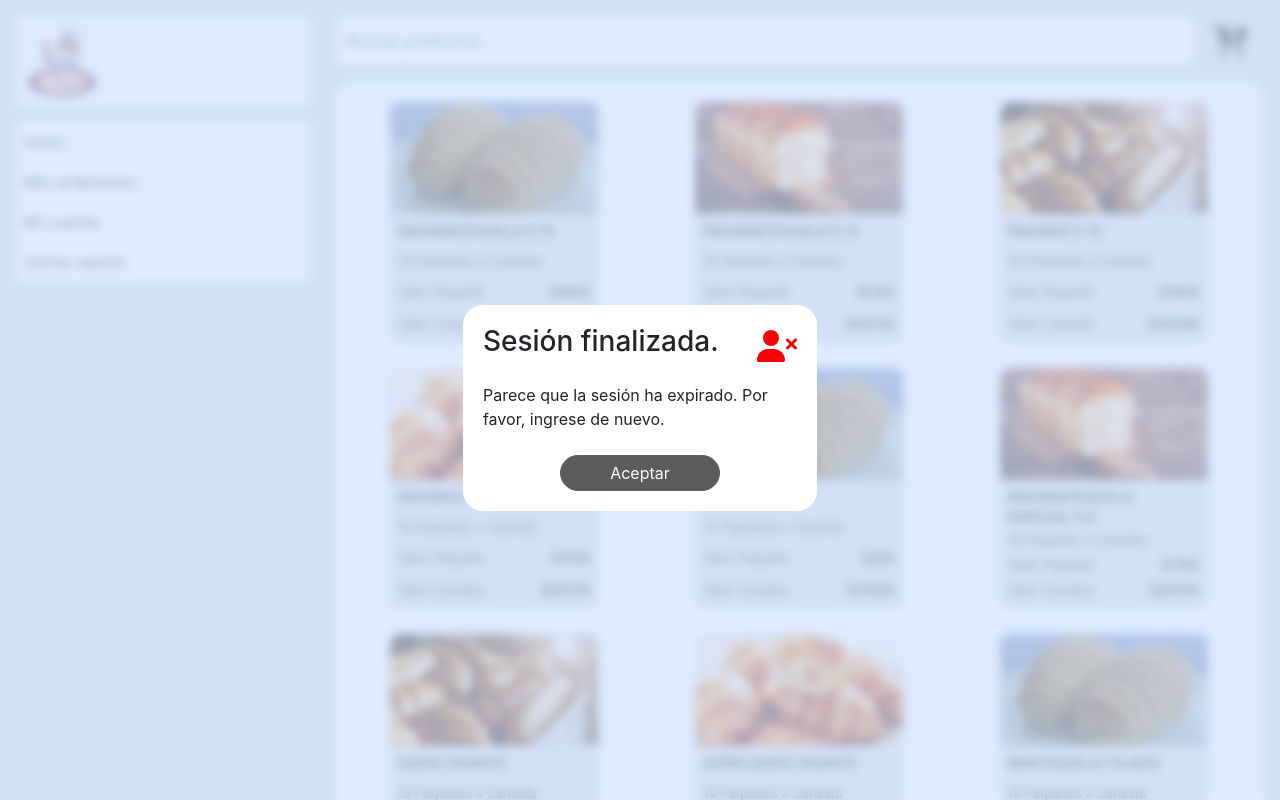
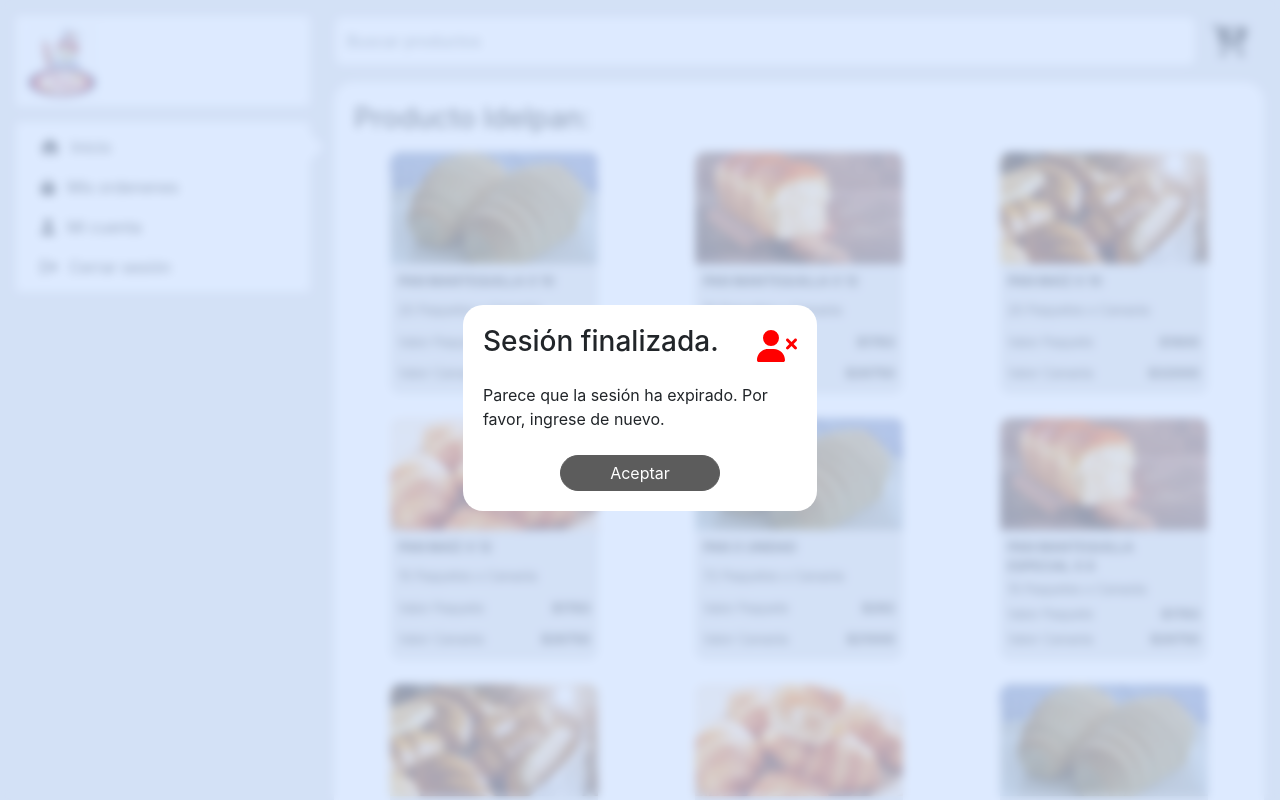
Before and after one commit to dgranados571/dgc-idelpan-app, a React (Create React App) app: page /privateZone in a window 1280 px wide. Shown: the top 800 px of the page. Built offline with nearby package versions, Linux system fonts and the light colour scheme.

Commit message:
Incorpora Menu latera y responsive menu lateral

```diff
--- a/src/componentes/dashboard.tsx
+++ b/src/componentes/dashboard.tsx
@@ -1,11 +1,11 @@
 import React, { useEffect, useState } from 'react'
 import logo from '../img/idelpanlogo.jpg'
 import { FontAwesomeIcon } from '@fortawesome/react-fontawesome'
-import { faCartArrowDown, faFileText, faBars } from '@fortawesome/free-solid-svg-icons'
+import { faCartArrowDown, faBars, faHome, faUser, faSignOut, faShoppingBag } from '@fortawesome/free-solid-svg-icons'
 import { useNavigate } from 'react-router-dom'
 import CrearOrden from './crearOrden'
 import GestionOrdenes from './gestionOrdenes'
-import { TransaccionProps } from '../interfaces/IAuthServices'
+import { MenuLateral, TransaccionProps } from '../interfaces/IAuthServices'
 import ModalMensaje from '../modalMensaje/modalMensaje'
 import productosUtil from '../util/productosUtil'
 
@@ -22,11 +22,34 @@ const Dashboard: React.FC<TransaccionProps> = ({ setCargando }) => {
 
     const [redirect, setRedirect] = useState('');
 
+    const [openMenu, setOpenMenu] = useState(true);
+
     const [infoMenuUsuario, setInfoMenuUsuario] = useState({
         usuario: '',
         nombre_completo: '',
         id_procesamiento: ''
     })
+
+    const [menuLateral, setmenuLateral] = useState<MenuLateral[]>([
+        {
+            nombreItem: 'Inicio',
+            className: 'div-item-menu active',
+            iconMenu: faHome,
+            controlVista: ''
+        },
+        {
+            nombreItem: 'Mis ordenenes',
+            className: 'div-item-menu',
+            iconMenu: faShoppingBag,
+            controlVista: 'VISTA_GESTION_ORDENES'
+        },
+        {
+            nombreItem: 'Mi cuenta',
+            className: 'div-item-menu',
+            iconMenu: faUser,
+            controlVista: 'VISTA_MI_CUENTA'
+        }
+    ])
 
     useEffect(() => {
         setCargando(true);
@@ -44,54 +67,6 @@ const Dashboard: React.FC<TransaccionProps> = ({ setCargando }) => {
             ejecutaModalMensaje('Auth-010');
         }
     }, [])
-
-    const validateRedirect = () => {
-        switch (redirect) {
-            case 'VISTA_CREAR_ORDEN':
-                return (
-                    <>
-                        <CrearOrden setRedirect={setRedirect} setCargando={setCargando} />
-                    </>
-                )
-            case 'VISTA_GESTION_ORDENES':
-                return (
-                    <>
-                        <GestionOrdenes setRedirect={setRedirect} setCargando={setCargando} />
-                    </>
-                )
-            default:
-                return (
-                    <>
-                        <div className="row">
-                            <div className="col-12 col-sm-12 col-md-12 col-lg-6" >
-                                <div className='div-dasboard-style-form'>
-                                    <div className='div-dasboard-icon'>
-                                        <FontAwesomeIcon icon={faCartArrowDown} className='dasboard-icon' />
-                                    </div>
-                                </div>
-                                <div className='div-dasboard-actions'>
-                                    <div className='div-buttom-registra mt-0'>
-                                        <button className='btn btn-link a-dasboard-link' onClick={() => setRedirect('VISTA_CREAR_ORDEN')} >Crear orden de pedido</button>
-                                    </div>
-                                </div>
-                            </div>
-                            <div className="col-12 col-sm-12 col-md-12 col-lg-6" >
-                                <div className='div-dasboard-style-form'>
-                                    <div className='div-dasboard-icon'>
-                                        <FontAwesomeIcon icon={faFileText} className='dasboard-icon' />
-                                    </div>
-                                </div>
-                                <div className='div-dasboard-actions'>
-                                    <div className='div-buttom-registra mt-0'>
-                                        <button className='btn btn-link a-dasboard-link' onClick={() => setRedirect('VISTA_GESTION_ORDENES')} >Ver mis ordenes de pedido</button>
-                                    </div>
-                                </div>
-                            </div>
-                        </div>
-                    </>
-                )
-        }
-    }
 
     const cerrarSesion = () => {
         sessionStorage.clear();
@@ -115,52 +90,42 @@ const Dashboard: React.FC<TransaccionProps> = ({ setCargando }) => {
         });
     }
 
-    return (
-        <div className='div-container'>
-            <div className="row">
-                <div className="col-12 col-sm-12 col-md-12 col-lg-3" >
-                    <div className='div-menu-lateral'>
-                        <div className='div-dashboard-container-logo'>
-                            <div className='div-dashboard-logo'>
-                                <img src={logo} alt='idelpan-logo' className='img-logo-idelpan'></img>
-                            </div>
-                        </div>
-                        <div className='div-dashboard-info-padre'>
-                            <div className='div-dashboard-info'>
-                                <p className='m-0'>{infoMenuUsuario.id_procesamiento} </p>
-                            </div>
-                            <div className='div-dashboard-info'>
-                                <p className='m-0'>{infoMenuUsuario.usuario} </p>
-                            </div>
-                            <div className='div-dashboard-info'>
-                                <p className='m-0'>{infoMenuUsuario.nombre_completo} </p>
-                            </div>
-                        </div>
-                    </div>
-                    <div className='div-menu-lateral mt-3 p-0'>
-                        <div className='div-dashboard-info-padre'>
-                            <div className='div-item-menu p-2'>
-                                <p className='m-0'>Inicio </p>
-                            </div>
-                            <div className='div-item-menu p-2'>
-                                <p className='m-0'>Mis ordenenes </p>
-                            </div>
-                            <div className='div-item-menu p-2'>
-                                <p className='m-0'>Mi cuenta </p>
-                            </div>
-                            <div className='div-item-menu p-2'>
-                                <p className='m-0'>Cerrar sesión </p>
-                            </div>
-                        </div>
-                    </div>
-                </div>
-                <div className="col-12 col-sm-12 col-md-12 col-lg-9" >
-                    <div className='div-dashboard-header-busqueda-padre'>
-                        <FontAwesomeIcon icon={faBars} className='dasboard-icon-header-menu' />
-                        <input type="text" className='form-control form-imput-busqueda' placeholder='Buscar productos' autoComplete='off' />
-                        <FontAwesomeIcon icon={faCartArrowDown} className='dasboard-icon-header-busqueda' />
-                    </div>
-                    <div className='div-style-form'>
+    const selecionaMenu = (itemSeleccionado: MenuLateral) => {
+        setRedirect(itemSeleccionado.controlVista);
+        const nuevoMenuLateral = menuLateral.map(itemMenu => {
+            if (itemMenu.nombreItem === itemSeleccionado.nombreItem) {
+                return { ...itemMenu, className: 'div-item-menu active' };
+            } else {
+                return { ...itemMenu, className: 'div-item-menu' };
+            }
+        });
+        setmenuLateral(nuevoMenuLateral);
+    };
+
+    const validateRedirect = () => {
+        switch (redirect) {
+            case 'VISTA_CREAR_ORDEN':
+                return (
+                    <>
+                        <CrearOrden setRedirect={setRedirect} setCargando={setCargando} />
+                    </>
+                )
+            case 'VISTA_MI_CUENTA':
+                return (
+                    <>
+                        <CrearOrden setRedirect={setRedirect} setCargando={setCargando} />
+                    </>
+                )
+            case 'VISTA_GESTION_ORDENES':
+                return (
+                    <>
+                        <GestionOrdenes setRedirect={setRedirect} setCargando={setCargando} />
+                    </>
+                )
+            default:
+                return (
+                    <>
+                        <h3 className='titulo-form mb-3'>Producto Idelpan:</h3>
                         <div className="row">
                             {
                                 Object.entries(productosDetalle).map(([key, producto]) => {
@@ -191,6 +156,65 @@ const Dashboard: React.FC<TransaccionProps> = ({ setCargando }) => {
                             }
 
                         </div>
+                    </>
+                )
+        }
+    }
+
+    const actionMenu = (action: boolean) => {
+        setOpenMenu(action)
+    }
+
+    return (
+        <div className='div-container'>
+            <div className="row">
+                <div className="col-12 col-sm-12 col-md-12 col-lg-3" >
+                    <div className={openMenu ? 'div-menu-lateral-padre active' : 'div-menu-lateral-padre'} onClick={() => actionMenu(false)}  >
+                        <div className='div-menu-lateral'>
+                            <div className='div-dashboard-container-logo'>
+                                <div className='div-dashboard-logo'>
+                                    <img src={logo} alt='idelpan-logo' className='img-logo-idelpan'></img>
+                                </div>
+                            </div>
+                            <div className='div-dashboard-info-padre'>
+                                <div className='div-dashboard-info'>
+                                    <p className='m-0'>{infoMenuUsuario.nombre_completo} </p>
+                                </div>
+                                <div className='div-dashboard-info'>
+                                    <p className='m-0'>{infoMenuUsuario.usuario} </p>
+                                </div>
+                            </div>
+                        </div>
+                        <div className='div-menu-lateral'>
+                            <div className='div-dashboard-info-padre'>
+                                {
+                                    menuLateral.map((itemMenu) => {
+                                        return (
+                                            <div className={itemMenu.className} onClick={() => selecionaMenu(itemMenu)}>
+                                                <FontAwesomeIcon icon={itemMenu.iconMenu} className='icon-menu-lateral' />
+                                                <p className='m-0'>{itemMenu.nombreItem} </p>
+                                            </div>
+                                        )
+                                    })
+                                }
+                                <div className='div-item-menu' onClick={() => cerrarSesion()}>
+                                    <FontAwesomeIcon icon={faSignOut} className='icon-menu-lateral' />
+                                    <p className='m-0'>Cerrar sesión </p>
+                                </div>
+                            </div>
+                        </div>
+                    </div>
+                </div>
+                <div className="col-12 col-sm-12 col-md-12 col-lg-9" >
+                    <div className='div-dashboard-header-busqueda-padre'>
+                        <FontAwesomeIcon icon={faBars} className='dasboard-icon-header-menu' onClick={() => actionMenu(true)} />
+                        <input type="text" className='form-control form-imput-busqueda' placeholder='Buscar productos' autoComplete='off' />
+                        <FontAwesomeIcon icon={faCartArrowDown} className='dasboard-icon-header-busqueda' />
+                    </div>
+                    <div className='div-style-form'>
+                        {
+                            validateRedirect()
+                        }
                     </div>
 
                 </div>
@@ -201,7 +225,6 @@ const Dashboard: React.FC<TransaccionProps> = ({ setCargando }) => {
                     :
                     <></>
             }
-
         </div>
     )
 }
--- a/src/index.css
+++ b/src/index.css
@@ -36,12 +36,28 @@ code {
   border: 1px solid white;
 }
 
+.div-menu-lateral-padre {
+  display: none;
+  position: fixed;
+  top: 0;
+  right: 0;
+  bottom: 0;
+  left: 0;
+  z-index: 1;
+  backdrop-filter: blur(5px);
+  background-color: rgba(92, 92, 92, 0.7);
+}
+
+.div-menu-lateral-padre.active {
+  display: block;
+}
+
 .div-menu-lateral {
-  display: none;
+  display: flex;
   justify-content: space-between;
   background-color: white;
   padding: 5px;
-  border-radius: .25rem;
+  border-radius: 0rem;
 }
 
 .div-dashboard-container-logo {
@@ -58,10 +74,11 @@ code {
 }
 
 .div-dashboard-info-padre {
+  position: relative;
   width: 100%;
   display: flex;
   flex-direction: column;
-  justify-content: space-between;
+  justify-content: space-evenly;
 }
 
 .div-dashboard-header-busqueda-padre {
@@ -357,7 +374,30 @@ code {
 }
 
 .div-item-menu {
+  cursor: pointer;
+  position: relative;
+  display: flex;
+  justify-content: flex-start;
+  align-items: center;
   width: 100%;
+  padding: 4px 0px 4px 12px;
+  margin: 4px 0px 4px 0px;
+}
+
+.div-item-menu.active:before {
+  position: absolute;
+  content: '';
+  left: 100%;
+  display: flex;
+  justify-content: flex-start;
+  align-items: center;
+  width: 100%;
+  border: transparent solid 19px;
+  border-left-color: white;
+}
+
+.icon-menu-lateral {
+  margin: 0px 12px 0px 8px;
 }
 
 
@@ -373,12 +413,19 @@ code {
     margin-right: 1rem;
   }
 
+  .div-menu-lateral-padre {
+    display: block;
+    position: relative;
+    background: none;
+  }
+
   .div-menu-lateral {
     display: flex;
     justify-content: space-between;
     background-color: white;
     padding: 5px;
     border-radius: .25rem;
+    margin-bottom: 1rem;
   }
 
   .div-style-form {
```
Also changed, not shown: src/interfaces/IAuthServices.ts (+8 -0 lines).
